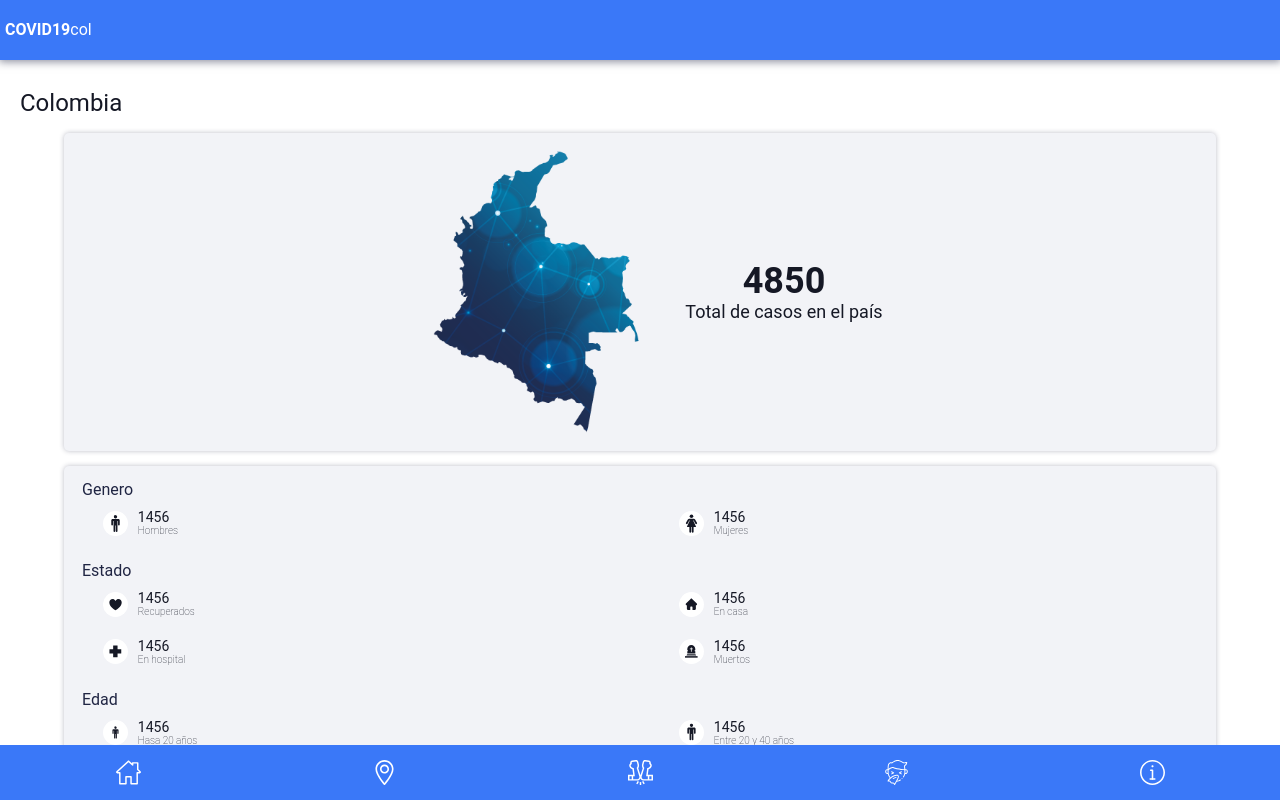
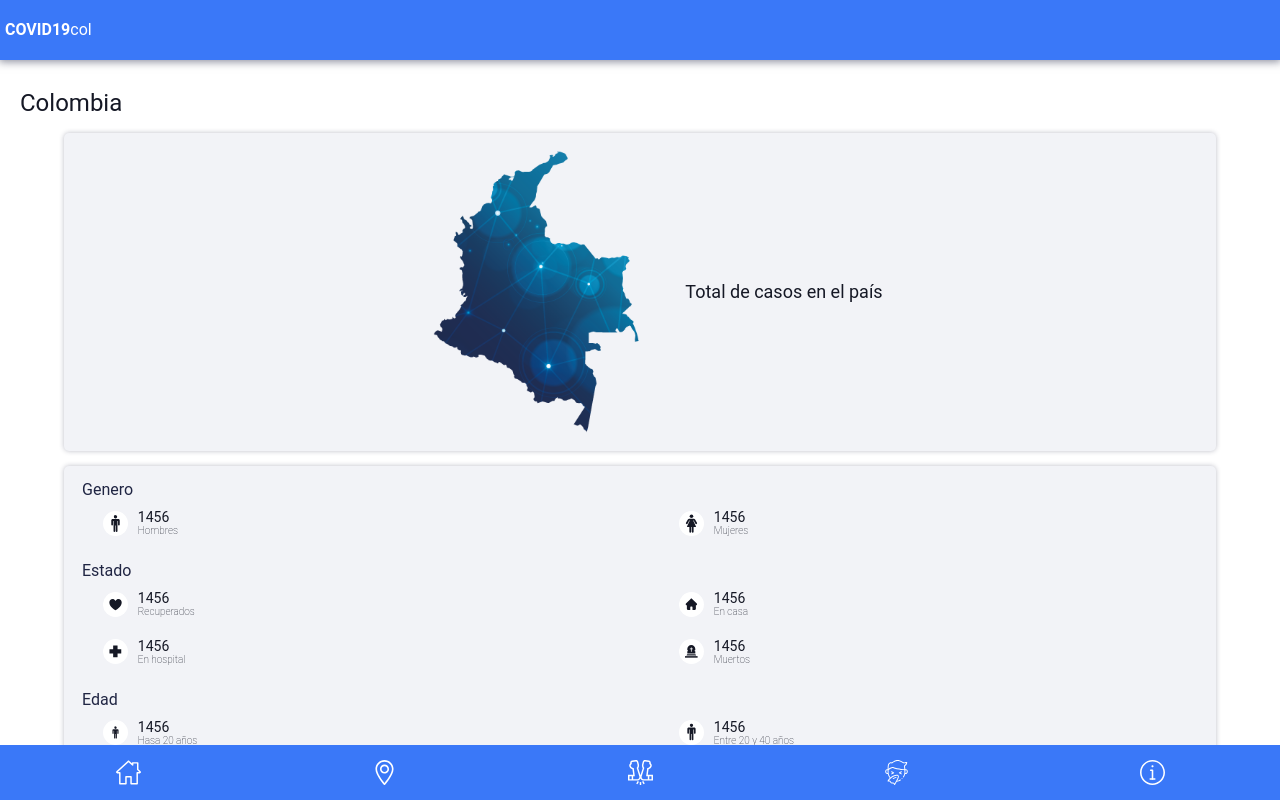
Before and after one commit to deveeup/covid19frontend-co, a React (Create React App) app: page / in a window 1280 px wide. Shown: the top 800 px of the page. Built offline with nearby package versions, Linux system fonts and the light colour scheme; no server answers.

Commit message:
test total

```diff
--- a/src/components/pages/home/index.js
+++ b/src/components/pages/home/index.js
@@ -1,22 +1,27 @@
-import React, { useEffect } from "react";
+import React, { useState, useEffect } from "react";
 import InfoCol from "./info-col";
 import InfoColDetail from "./info-col-detail";
 import InfoDepartaments from "./info-departaments";
 import axios from "axios";
 import "./index.scss";
 const Home = () => {
+  const [renderData, setRenderData] = useState({});
   const proxyurl = "https://cors-anywhere.herokuapp.com/";
   const api = "https://covid19backend-co.herokuapp.com/api/colombia/25-04-2020";
   useEffect(() => {
     const getData = async () => {
-      await axios.get(proxyurl + api).then((res) => console.log(res));
+      await axios.get(proxyurl + api).then((response) => {
+        const convertData = JSON.stringify(response.data.data.data);
+        setRenderData(JSON.parse(convertData));
+      });
     };
-    getData();
+    renderData && getData();
   }, []);
+  console.log(renderData);
   return (
     <div className="Home">
       <h2>Colombia</h2>
-      <InfoCol total="4850" />
+      <InfoCol total={renderData.total} />
       <InfoColDetail />
       <h2>Información de casos por departamento</h2>
       <InfoDepartaments />
```
